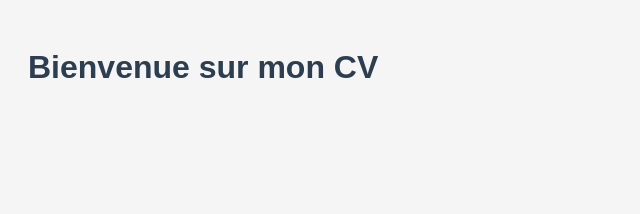
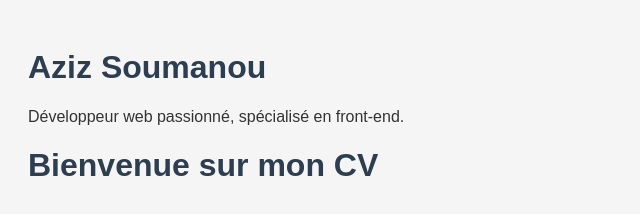
Before and after one commit to azizsoumanou2-afk/mon-cv-, a plain HTML site: page index.html in a window 1280 px wide. Shown: the whole page, without its empty margins (0-640 px from the left). Drawn offline with Linux system fonts and the light colour scheme.

Commit message:
mise en place de la section titre

```diff
--- a/index.html
+++ b/index.html
@@ -6,6 +6,10 @@
     <title>Mon CV</title>
     <link rel="stylesheet" href="style.css">
 </head>
+    <h1>Aziz Soumanou</h1>
+    <p>Développeur web passionné, spécialisé en front-end.</p>
+</header>
+
 <body>
     <h1>Bienvenue sur mon CV</h1>
 </body>
```
